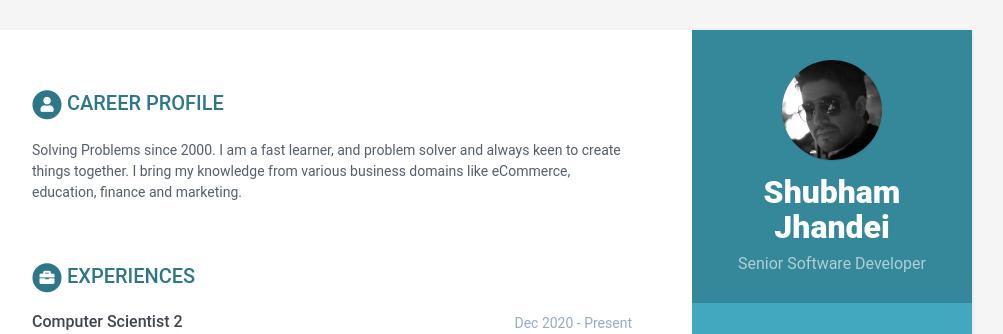
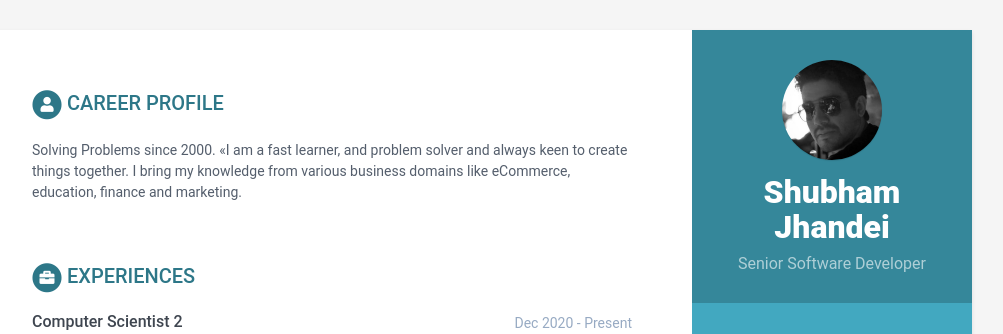
Before and after one commit to jhandei/shubham, a Jekyll site: the page built from index.html, in a window 1280 px wide. Shown: the top 334 px of the page, without its empty margins (168-1171 px from the left). Built offline with Jekyll 4.4.1, drawn with Linux system fonts in a browser that asks for light colours.

Commit message:
updating discription

```diff
--- a/_data/data.yml
+++ b/_data/data.yml
@@ -38,7 +38,7 @@ sidebar:
 career-profile:
     title: Career Profile
     summary: |
-      Solving Problems since 2000. I am a fast learner, and problem solver and always keen to create things together. I bring my knowledge from various business domains like eCommerce, education, finance and marketing.
+      Solving Problems since 2000. «I am a fast learner, and problem solver and always keen to create things together. I bring my knowledge from various business domains like eCommerce, education, finance and marketing.
 
 education:
     - degree: BTech in Computer Science
```
